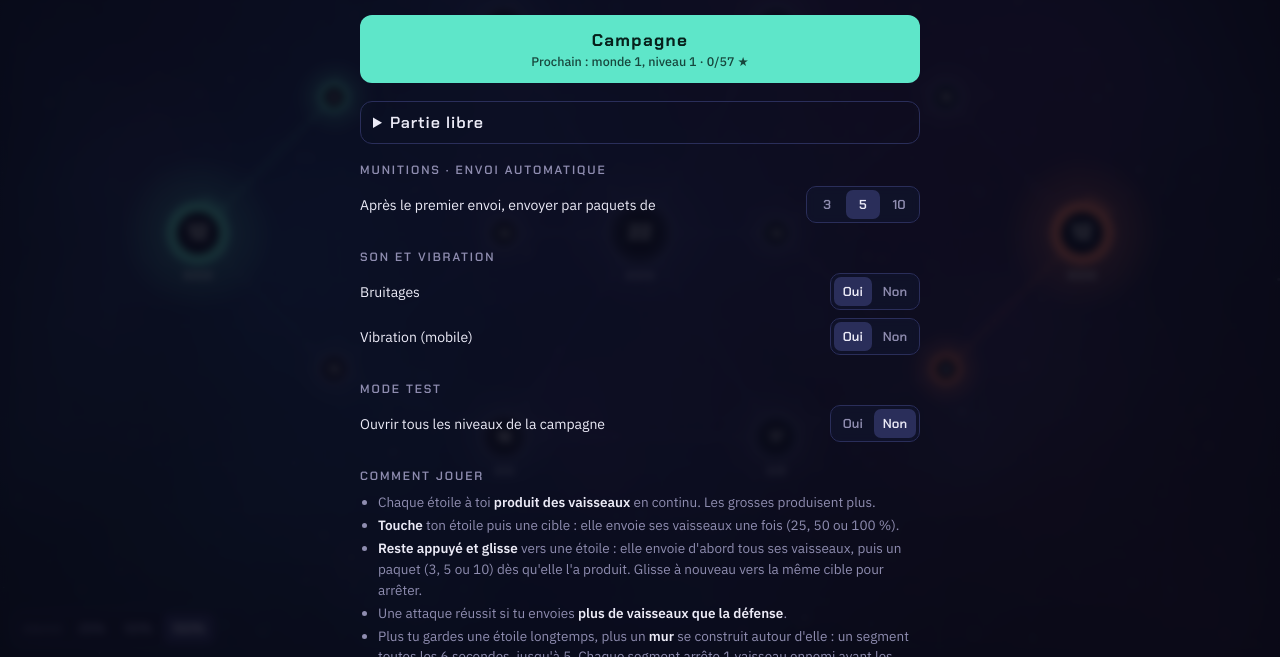
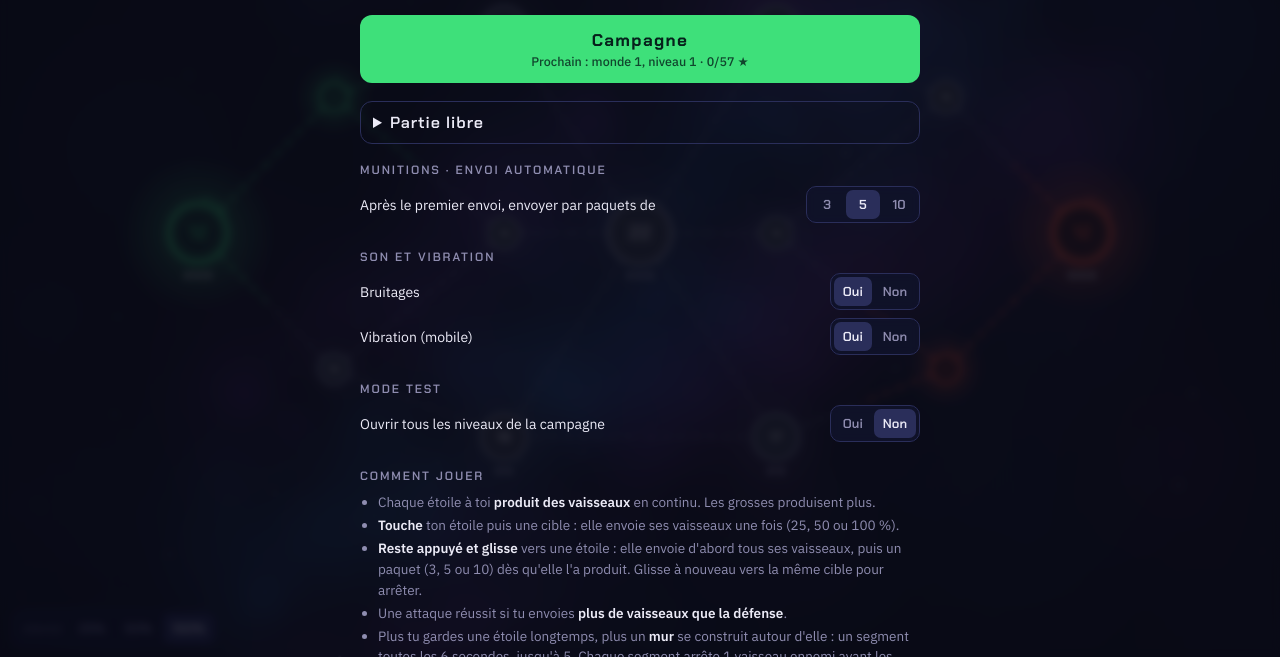
Before and after one commit to HydeOB/Star_app, a plain HTML site: page index.html in a window 1280 px wide. Shown: the part 143-800 px from the top of the page. Drawn offline with Linux system fonts and the light colour scheme; animation ran at ten frames a second.

Commit message:
Nouveau design : nébuleuse en fumée, contours colorés, liens colorés par camp
Co-Authored-By: Claude Opus 5.5 <noreply@anthropic.com>
Claude-Session: https://claude.ai/code/session_01BtQrEGDjXAQZv8s9ZSWGgz

```diff
--- a/index.html
+++ b/index.html
@@ -11,7 +11,7 @@
 /* Mise en page : carte plein écran sur canvas, HUD flottant en haut (score, vitesse) et en bas (envoi, étoile) */
 :root{
   --void:#0a0c1b; --void2:#12153a; --ink:#ecebf7; --muted:#8f8db0; --panel:rgba(18,20,44,.88); --edge:#2a2e5a;
-  --me:#5ee6c9; --foe:#ff7a59; --foe2:#b18cff; --foe3:#ff5fa2; --neutral:#a29fc2; --gold:#f2c14e; --shield:#bfe6ff;
+  --me:#3ee07a; --foe:#ff5a3c; --foe2:#b18cff; --foe3:#ff5fa2; --neutral:#a29fc2; --gold:#f2c14e; --shield:#bfe6ff;
   --display:"Chakra Petch",ui-sans-serif,system-ui,sans-serif; --body:"IBM Plex Sans",ui-sans-serif,system-ui,sans-serif;
   color-scheme:dark;
 }
@@ -48,7 +48,7 @@ button:focus-visible{outline:2px solid var(--me);outline-offset:2px}
 .act small{color:var(--muted);font-variant-numeric:tabular-nums}
 .act:disabled{opacity:.4;cursor:default}
 .act[aria-pressed="true"]{border-color:var(--gold);color:var(--gold)}
-.act.fast{border-color:rgba(94,230,201,.45)} .act.shield{border-color:rgba(191,230,255,.45)} .act.beacon{border-color:rgba(242,193,78,.45)}
+.act.fast{border-color:rgba(62,224,122,.45)} .act.shield{border-color:rgba(191,230,255,.45)} .act.beacon{border-color:rgba(242,193,78,.45)}
 .st{color:var(--gold);font-size:12px;letter-spacing:1px;line-height:1}
 #endStars{font-size:44px;color:var(--gold);letter-spacing:6px;margin:0;line-height:1}
 #endGoals{color:var(--muted);margin:0;font-size:13.5px}
@@ -72,7 +72,7 @@ button:focus-visible{outline:2px solid var(--me);outline-offset:2px}
 .rb .lv{top:-5px;right:-5px;min-width:16px;height:16px;border-radius:8px;background:var(--gold);color:#241a02;display:flex;align-items:center;justify-content:center}
 .rb:disabled{opacity:.4;cursor:default}
 .rb[aria-pressed="true"]{border-color:var(--gold);color:var(--gold)}
-.k-rapide,.kk-rapide{color:var(--me)!important;border-color:rgba(94,230,201,.6)!important}
+.k-rapide,.kk-rapide{color:var(--me)!important;border-color:rgba(62,224,122,.6)!important}
 .k-bouclier,.kk-bouclier{color:var(--shield)!important;border-color:rgba(191,230,255,.6)!important}
 .k-phare,.kk-phare{color:var(--gold)!important;border-color:rgba(242,193,78,.6)!important}
 .k-prod{color:var(--gold)}
@@ -124,7 +124,7 @@ details.free>div{display:flex;flex-direction:column;gap:14px}
 .lv button{border:1px solid var(--edge);border-radius:10px;padding:8px 4px;display:flex;flex-direction:column;align-items:center;gap:2px;background:var(--void);min-width:0}
 .lv button b{font-family:var(--display);font-size:16px}
 .lv button small{font-size:10.5px;color:var(--muted);font-variant-numeric:tabular-nums;white-space:nowrap}
-.lv button.done{border-color:rgba(94,230,201,.5)} .lv button.done small{color:var(--me)}
+.lv button.done{border-color:rgba(62,224,122,.5)} .lv button.done small{color:var(--me)}
 .lv button.next{border-color:var(--me);box-shadow:0 0 0 1px var(--me) inset}
 .lv button:disabled{opacity:.45;cursor:default}
 @media (max-width:560px){ .brand{padding:7px 8px;font-size:12px;letter-spacing:.04em} #top{gap:6px} .seg button{padding:6px 5px;min-width:30px} #menuBtn{padding:8px 10px!important} #toast{top:104px} .score{min-width:120px} }
@@ -255,7 +255,7 @@ details.free>div{display:flex;flex-direction:column;gap:14px}
 <script>
 (()=>{
 "use strict";
-const C={me:"#5ee6c9",foe:"#ff7a59",foe2:"#b18cff",foe3:"#ff5fa2",neu:"#a29fc2",gold:"#f2c14e",shield:"#bfe6ff",edge:"#2a2e5a",ink:"#ecebf7",void:"#0a0c1b"};
+const C={me:"#3ee07a",foe:"#ff5a3c",foe2:"#b18cff",foe3:"#ff5fa2",neu:"#a29fc2",gold:"#f2c14e",shield:"#bfe6ff",edge:"#2a2e5a",ink:"#ecebf7",void:"#0a0c1b"};
 const OWN_COL=[C.neu,C.me,C.foe,C.foe2,C.foe3];
 const W0=1600,H0=900,FLEET_SPEED=95,SPECIAL_COST=5,WALL_MAX=5,WALL_TIME=6; // mur : +1 toutes les 6 s de possession, jusqu'à 5
 const NAMES=["Aldra","Vesk","Tirun","Moba","Kael","Ysor","Pherin","Duna","Oriel","Saph","Neral","Quill","Hesk","Lumo","Brann","Ithe","Zorae","Calix","Tem","Varo","Nyx","Elar","Opa","Rhen","Sel","Ganth","Iru","Pell","Xan","Meru"];
@@ -640,12 +640,19 @@ function resize(){
   s.globalAlpha=1;
   const W=cv.width,H=cv.height,M=Math.max(W,H);
   // nébuleuse : grands nuages bleus et magenta, puis petites volutes pour la texture
-  for(const[x,y,rr,c,a]of[[.28,.42,.55,"40,110,220",.22],[.72,.28,.45,"190,40,150",.13],[.82,.82,.4,"220,70,50",.09],[.12,.85,.35,"40,170,190",.1]]){
+  s.fillStyle="#12141d";s.fillRect(0,0,W,H);
+  // fumée : bande diagonale bleu-cyan, bords violets, faite de nuages flous superposés
+  s.save();s.globalCompositeOperation="lighter";
+  for(let i=0;i<260;i++){const t=rnd(),cy0=H*(.95-t*.9),bx=W*(.15+t*.75),by=cy0+(rnd()-.5)*H*.6,rr=(.02+rnd()*.08)*M,d=Math.abs((by-cy0)/(H*.3));
+    const c=d<.45?(rnd()<.5?"40,150,230":"30,90,200"):(rnd()<.6?"130,40,170":"90,30,140"),al=(.03+rnd()*.05).toFixed(3);
+    const q=s.createRadialGradient(bx,by,0,bx,by,rr);q.addColorStop(0,`rgba(${c},${al})`);q.addColorStop(.6,`rgba(${c},${(al*.4).toFixed(3)})`);q.addColorStop(1,`rgba(${c},0)`);s.fillStyle=q;s.fillRect(bx-rr,by-rr,2*rr,2*rr);}
+  s.filter="none";s.restore();
+  for(const[x,y,rr,c,a]of[]){
     const q=s.createRadialGradient(x*W,y*H,0,x*W,y*H,rr*M);q.addColorStop(0,`rgba(${c},${a})`);q.addColorStop(.55,`rgba(${c},${a*.35})`);q.addColorStop(1,`rgba(${c},0)`);s.fillStyle=q;s.fillRect(0,0,W,H);}
   for(let i=0;i<60;i++){const x=rnd()*W,y=rnd()*H,rr=(.04+rnd()*.12)*M,c=rnd()<.6?"60,130,230":"180,50,150";
     const q=s.createRadialGradient(x,y,0,x,y,rr);q.addColorStop(0,`rgba(${c},.05)`);q.addColorStop(1,`rgba(${c},0)`);s.fillStyle=q;s.fillRect(x-rr,y-rr,2*rr,2*rr);}
   // grille holographique discrète
-  s.strokeStyle="rgba(140,180,255,.045)";s.lineWidth=1;const step=46*dpr;
+  s.strokeStyle="rgba(140,180,255,0)";s.lineWidth=1;const step=46*dpr;
   for(let x=(W%step)/2;x<W;x+=step){s.beginPath();s.moveTo(x,0);s.lineTo(x,H);s.stroke();}
   for(let y=(H%step)/2;y<H;y+=step){s.beginPath();s.moveTo(0,y);s.lineTo(W,y);s.stroke();}
   const v=s.createRadialGradient(W/2,H/2,M*.3,W/2,H/2,M*.75);v.addColorStop(0,"rgba(0,0,0,0)");v.addColorStop(1,"rgba(3,4,12,.55)");s.fillStyle=v;s.fillRect(0,0,W,H);
@@ -671,9 +678,8 @@ function draw(){
   if(!G)return;
   const nodes=G.nodes;nodes.forEach(n=>{[n.sx,n.sy]=P(n.x,n.y);n.r=R(n);});
   for(const[a,b]of G.edges){const A=nodes[a],B=nodes[b];
-    const own=A.owner&&A.owner===B.owner;
-    ctx.strokeStyle=own?OWN_COL[A.owner]+"b0":"rgba(150,160,220,.32)";ctx.lineWidth=own?2:1.6;ctx.setLineDash(own?[7,5]:[4,6]);ctx.lineDashOffset=0;
-    ctx.beginPath();ctx.moveTo(A.sx,A.sy);ctx.lineTo(B.sx,B.sy);ctx.stroke();}
+    const mx=(A.sx+B.sx)/2,my=(A.sy+B.sy)/2;ctx.lineWidth=2.6;ctx.setLineDash([9,6]);
+    for(const[N,x0,y0]of[[A,A.sx,A.sy],[B,B.sx,B.sy]]){ctx.strokeStyle=N.owner?OWN_COL[N.owner]+"c8":"rgba(170,175,200,.35)";ctx.beginPath();ctx.moveTo(x0,y0);ctx.lineTo(mx,my);ctx.stroke();}}
   ctx.setLineDash([]);
   const tdash=(G.time*30)%16;
   for(const n of nodes){if(n.rally===null||n.owner!==1)continue;const p=path(n.id,n.rally,n.owner);if(!p)continue;
@@ -685,10 +691,10 @@ function draw(){
     const g=ctx.createRadialGradient(n.sx,n.sy,r*.5,n.sx,n.sy,r*2.5);g.addColorStop(0,col+(n.owner?"66":"1c"));g.addColorStop(1,col+"00");
     ctx.fillStyle=g;ctx.beginPath();ctx.arc(n.sx,n.sy,r*2.5,0,7);ctx.fill();
     const core=r*.68;
-    if(n.owner){const body=ctx.createRadialGradient(n.sx-r*.3,n.sy-r*.35,r*.1,n.sx,n.sy,r);body.addColorStop(0,"#ffffff55");body.addColorStop(.35,col);body.addColorStop(1,col+"cc");
-      ctx.fillStyle=body;ctx.beginPath();ctx.arc(n.sx,n.sy,r,0,7);ctx.fill();}
-    else{ctx.fillStyle="#191c3c";ctx.beginPath();ctx.arc(n.sx,n.sy,r,0,7);ctx.fill();ctx.strokeStyle="rgba(170,175,220,.55)";ctx.lineWidth=1.5;ctx.stroke();}
-    ctx.fillStyle="#0b0d22";ctx.beginPath();ctx.arc(n.sx,n.sy,core,0,7);ctx.fill();
+    if(n.owner){ctx.fillStyle="#0e1018";ctx.beginPath();ctx.arc(n.sx,n.sy,r,0,7);ctx.fill();
+      const inn=ctx.createRadialGradient(n.sx,n.sy,0,n.sx,n.sy,r);inn.addColorStop(0,col+"10");inn.addColorStop(1,col+"55");ctx.fillStyle=inn;ctx.fill();
+      ctx.strokeStyle=col;ctx.lineWidth=Math.max(3,r*.16);ctx.beginPath();ctx.arc(n.sx,n.sy,r-ctx.lineWidth/2,0,7);ctx.stroke();}
+    else{ctx.fillStyle="#3a3e4c";ctx.beginPath();ctx.arc(n.sx,n.sy,r,0,7);ctx.fill();ctx.strokeStyle="#8d92a8";ctx.lineWidth=Math.max(2,r*.1);ctx.stroke();}
     ctx.strokeStyle=n.owner?"rgba(0,0,0,.35)":"rgba(170,175,220,.25)";ctx.lineWidth=1;ctx.stroke();
     // mur de protection : 5 segments qui se construisent avec le temps (trace fantôme = emplacement vide)
     if(n.owner){const WM=wallMax(n),ra=r+4.5,span=6.283/WM,gapA=.16,full=Math.floor(n.wall+1e-6),part=n.wall-full;
@@ -708,7 +714,7 @@ function draw(){
     // catégorie de l'étoile : 2 ou 3 points sous l'étoile ; niveaux de production en petits traits dorés au-dessus
     if(n.size>1){const dy=n.sy+r+11+(n.kind?6:0);ctx.fillStyle=n.owner?"#ffffff":"#c9c7e6";for(let p=0;p<n.size;p++){ctx.beginPath();ctx.arc(n.sx-(n.size-1)*5+p*10,dy,2.7,0,7);ctx.fill();}}
     for(let p=0;p<n.prod;p++){ctx.strokeStyle=C.gold;ctx.lineWidth=2.4;const x=n.sx-(n.prod-1)*6+p*12,y=n.sy-r-10-(n.kind?6:0);ctx.beginPath();ctx.moveTo(x-3.5,y+2);ctx.lineTo(x,y-2);ctx.lineTo(x+3.5,y+2);ctx.stroke();}
-    ctx.fillStyle=n.owner?"#ffffff":C.ink;ctx.font=font(Math.max(11,r*.66));ctx.textAlign="center";ctx.textBaseline="middle";
+    ctx.fillStyle=n.owner?col:"#d9dbe6";ctx.font=font(Math.max(11,r*.62));ctx.textAlign="center";ctx.textBaseline="middle";
     ctx.shadowColor="rgba(0,0,0,.6)";ctx.shadowBlur=4;ctx.fillText(Math.floor(n.ships),n.sx,n.sy+1);ctx.shadowBlur=0;
   }
   if(G.sel!==null){const n=nodes[G.sel];const k=1+Math.sin(performance.now()/220)*.08;
```
